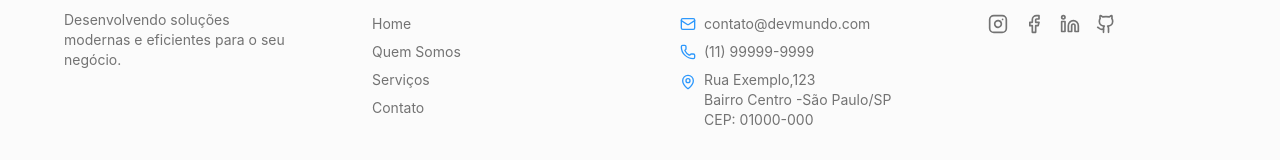
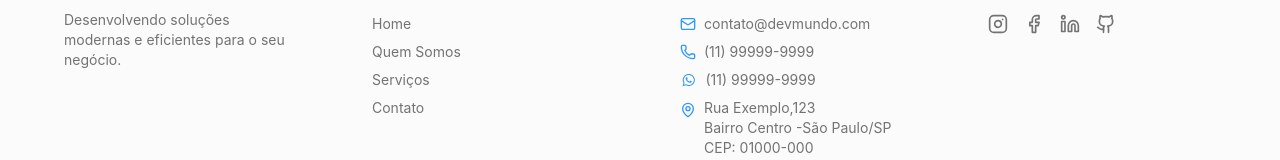
Before and after one commit to Miltonnn/sitebase-next, a Next.js app: page /contato in a window 1280 px wide. Shown: the part 1252-1412 px from the top of the page. Built offline with nearby package versions, Linux system fonts and the light colour scheme.

Commit message:
feat: adicionando fontawesome para adicionar icone do whatsap

```diff
--- a/app/globals.css
+++ b/app/globals.css
@@ -63,7 +63,7 @@
   --popover-foreground: oklch(0.145 0 0);
   --primary: oklch(67.019% 0.17535 251.308);
   --primary-foreground: oklch(0.985 0 0);
-  --secondary: oklch(76.448% 0.108 258.612);
+  --secondary: oklch(79.849% 0.0974 258.672);
   --secondary-foreground: oklch(0.205 0 0);
   --muted: oklch(0.97 0 0);
   --muted-foreground: oklch(0.556 0 0);
@@ -146,6 +146,8 @@ footer h3::after{
   background-color: var(--primary);
   margin-top: .125rem;
 }
+
+/* EFEITO WHATSAPP */
 @keyframes fade-in {
   from {
     opacity: 0;
--- a/components/layout/Footer.tsx
+++ b/components/layout/Footer.tsx
@@ -3,6 +3,8 @@ import { navigationLinks } from "@/lib/navigation";
 import { SocialIcons } from "@/components/SocialIcons";
 import { siteConfig } from "@/lib/site-config";
 import { Mail, MapPin, Phone } from "lucide-react";
+import { FontAwesomeIcon } from "@fortawesome/react-fontawesome";
+import { faWhatsapp } from "@fortawesome/free-brands-svg-icons";
 
 export function Footer() {
   const year = new Date().getFullYear();
@@ -44,6 +46,7 @@ export function Footer() {
                 <a
                   href={`mailto:${siteConfig.contact.email}`}
                   className=" hover:text-primary transition duration-300"
+                  title="E-mail"
                 >
                   {siteConfig.contact.email}
                 </a>
@@ -51,10 +54,26 @@ export function Footer() {
               <span className="flex items-center gap-2">
                 <Phone className="h-4 w-4 text-primary" />
                 <a
-                  href={`tel:${siteConfig.contact.phone}`}
+                  href={`https://wa.me/${siteConfig.contact.phone}`}
                   className=" hover:text-primary transition duration-300"
+                  title="Telefone"
                 >
                   {siteConfig.contact.phone}
+                </a>
+              </span>
+              <span className="flex items-center gap-2">
+                <FontAwesomeIcon
+                  icon={faWhatsapp}
+                  className="text-primary w-4 h-4"
+                />
+                <a
+                  href={`https://wa.me/${siteConfig.contact.whatsapp}`}
+                  className=" hover:text-primary transition duration-300"
+                  target="_blank"
+                  rel="noopener noreferrer"
+                  title="WhatsApp"
+                >
+                  {siteConfig.contact.whatsapp}
                 </a>
               </span>
               <span className="flex items-stretch gap-2">
--- a/components/layout/Whatsapp.tsx
+++ b/components/layout/Whatsapp.tsx
@@ -2,6 +2,7 @@
 
 import { useEffect, useState } from "react";
 import Link from "next/link";
+import Image from "next/image";
 
 export default function Whatsapp() {
   const [showTooltip, setShowTooltip] = useState(false);
@@ -35,9 +36,12 @@ export default function Whatsapp() {
         target="_blank"
         className="w-12 h-12 rounded-full bg-green-400 flex items-center justify-center shadow-xl hover:scale-110 transition-transform"
       >
-        <img
+        <Image
           src="/assets/icons/whatsapp.svg"
           alt="WhatsApp"
+          title="Whatsapp"
+          width={28}
+          height={28}
           className="w-7 h-7"
         />
       </Link>
--- a/components/sections/Cta.tsx
+++ b/components/sections/Cta.tsx
@@ -12,7 +12,7 @@ export function Cta() {
           Entre em contato conosco hoje mesmo e descubra como podemos ajudar a
           impulsionar sua presença online.
         </p>
-        <Button asChild size="lg" className="text-md w-fit">
+        <Button asChild size="lg" className="text-md w-fit bg-primary hover:bg-primary/60 transition duration-300">
           <Link href="/contato" title="Contato">
             Entre em Contato
           </Link>
--- a/components/sections/Hero.tsx
+++ b/components/sections/Hero.tsx
@@ -34,7 +34,8 @@ export function Hero() {
               asChild
               variant="outline"
               size="lg"
-              className="bg-transparent text-white hover:bg-black hover:text-white transition duration-300"
+              className="bg-transparent text-white hover:bg-black hover:text-white hover:border-black transition
+               duration-400"
             >
               <Link href="/servicos" title="Serviços">
                 Nossos Serviços
--- /dev/null
+++ b/lib/fontawesome.ts
@@ -0,0 +1,4 @@
+import { config } from "@fortawesome/fontawesome-svg-core";
+import "@fortawesome/fontawesome-svg-core/styles.css";
+
+config.autoAddCss = false;
--- a/lib/site-config.ts
+++ b/lib/site-config.ts
@@ -5,6 +5,7 @@ export const siteConfig = {
   contact: {
     email: "contato@devmundo.com",
     phone: "(11) 99999-9999",
+    whatsapp: "(11) 99999-9999",
     address: {
       rua: " Rua Exemplo,123",
       bairro: "Bairro Centro",
--- a/package.json
+++ b/package.json
@@ -9,6 +9,9 @@
     "lint": "eslint"
   },
   "dependencies": {
+    "@fortawesome/fontawesome-svg-core": "^7.2.0",
+    "@fortawesome/free-brands-svg-icons": "^7.2.0",
+    "@fortawesome/react-fontawesome": "^3.2.0",
     "@tailwindcss/postcss": "^4.2.0",
     "class-variance-authority": "^0.7.1",
     "clsx": "^2.1.1",
```
Also changed, not shown: 1 other file (tests, documents, lock files or other folders).
